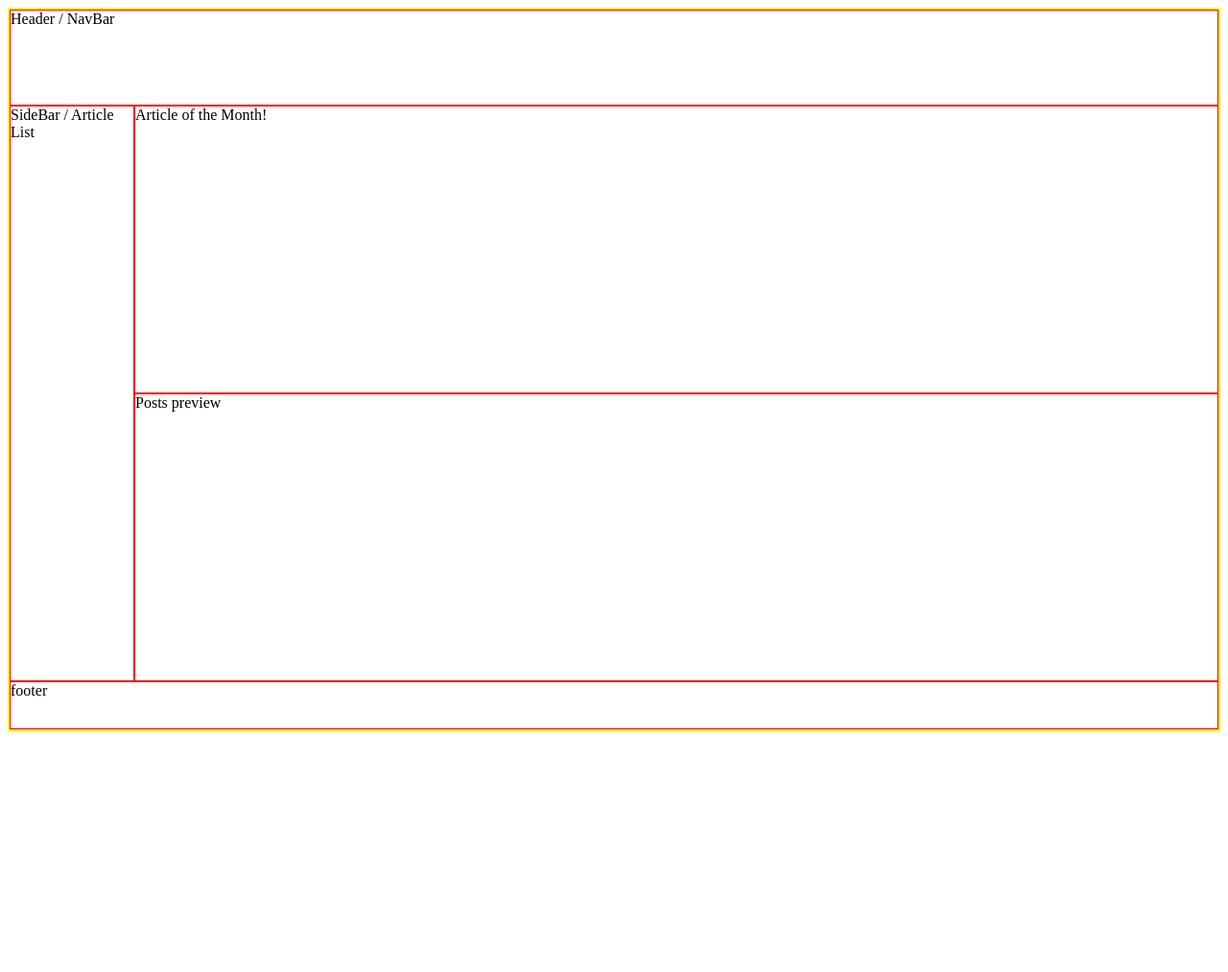
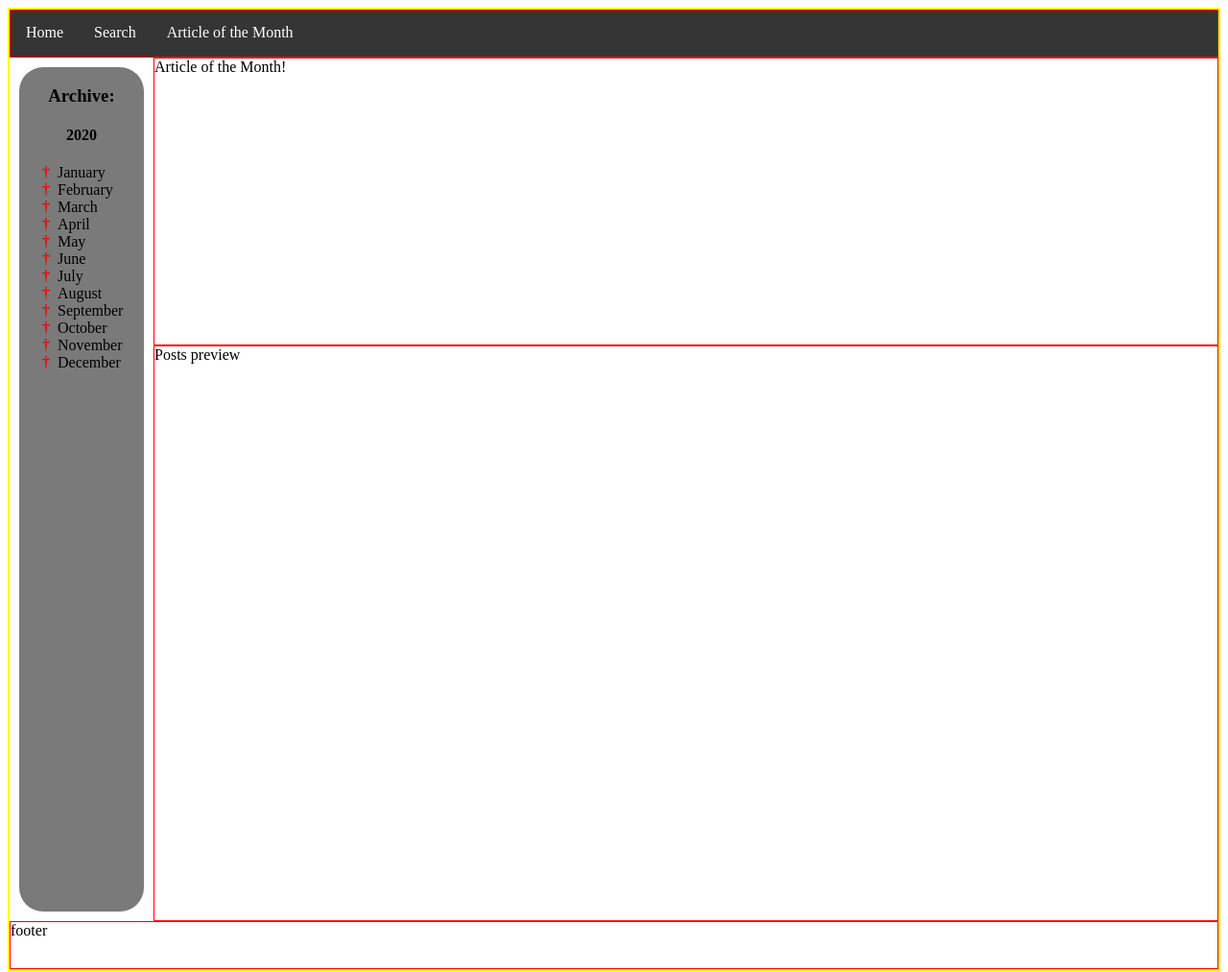
Before and after one commit to koziel101/Udacity-Front-End-Web-Developer, a plain HTML site: page Project 1 CSS and HTML/index.html in a window 1280 px wide. Shown: the whole page at 96% size. Before the commit the page ends 800 px from the top, so only its background shows below. Drawn offline with Linux system fonts and the light colour scheme.

Commit message:
Adding layout for the the article list

```diff
--- a/Project 1 CSS and HTML/CSS/index.css
+++ b/Project 1 CSS and HTML/CSS/index.css
@@ -3,38 +3,93 @@
     grid-template-columns: auto;
     grid-template-rows: 50px 50px 200px 500px 50px;
     grid-template-areas:
-      "nb nb nb nb nb nb"
-      "al al al al al al"
-      "am am am am am am"
-      "mn mn mn mn mn mn"
-      "ft ft ft ft ft ft";
+      "nb"
+      "al"
+      "am"
+      "mn"
+      "ft";
     border: 2px solid yellow;
 }
 
 .box{
     border: 1px solid red;
 }
+
+.navItem{
+    width: auto;
+    height: auto;
+    padding: 5px;
+    text-align: center;
+    padding: 14px 16px;
+    text-decoration: none;
+    color:white;
+}
+
 #navBar{
-grid-area: nb;
+    grid-area: nb;
+    display: flex;
+    flex-direction: row;
+    justify-content: flex-start;
+    background-color: rgb(53, 53, 53);
 }
+
+.navItem:hover{
+
+    background-color: rgb(0, 0, 0);
+}
+
 #articleList{
-grid-area: al;
+    grid-area: al;
+    background-color: rgb(122, 122, 122);
+    margin: 10px;
+    border-radius: 25px;
 }
+
+.centerText{
+    text-align: center;
+}
+
+.listItem{
+    text-decoration: none;
+    color: black;
+}
+
+.listItem:hover{
+    color: rgb(35, 38, 211);
+    text-decoration: underline;
+}
+
+ul {
+    list-style: none;
+  }
+
+  ul li::before {
+    content: "\2020";
+    color: red;
+    font-weight: bold;
+    display: inline-block;
+    width: 1em;
+    margin-left: -1em;
+  }
+
 #articleMonth{
-grid-area: am;
+    grid-area: am;
 }
+
 #postsPreview{
-grid-area: mn;
+    grid-area: mn;
 }
+
 #footer{
 grid-area: ft;
 }
 
+/* Screen bigger than 700px (web) */
 @media(min-width:700px){
     .mainContainer{
         display:grid;
-        grid-template-columns: 30px 100px;
-        grid-template-rows: 100px 300px 300px 50px;
+        grid-template-columns: 50px 100px;
+        grid-template-rows: 50px 300px 600px 50px;
         grid-template-areas:
         "nb nb nb nb nb nb"
         "al al am am am am"
--- a/Project 1 CSS and HTML/index.html
+++ b/Project 1 CSS and HTML/index.html
@@ -7,8 +7,29 @@
 </head>
 <body>
     <div class="mainContainer">
-        <div id="navBar" class="box" >Header / NavBar</div>
-        <div id="articleList" class="box">SideBar / Article List</div>
+        <div id="navBar" class="box">
+            <a href="index.html" class="navItem">Home</a>
+            <a href="" class="navItem">Search</a>
+            <a href="" class="navItem">Article of the Month</a>
+        </div>
+        <div id="articleList">
+            <h3 class="centerText">Archive:</h3>
+            <h4 class="centerText">2020</h4>
+            <ul>
+                <li><a href="" class="listItem">January</a></li>
+                <li><a href="" class="listItem">February</a></li>
+                <li><a href="" class="listItem">March</a></li>
+                <li><a href="" class="listItem">April</a></li>
+                <li><a href="" class="listItem">May</a></li>
+                <li><a href="" class="listItem">June</a></li>
+                <li><a href="" class="listItem">July</a></li>
+                <li><a href="" class="listItem">August</a></li>
+                <li><a href="" class="listItem">September</a></li>
+                <li><a href="" class="listItem">October</a></li>
+                <li><a href="" class="listItem">November</a></li>
+                <li><a href="" class="listItem">December</a></li>
+            </ul>
+        </div>
         <div id="articleMonth" class="box">Article of the Month!</div>
         <div id="postsPreview" class="box">Posts preview</div>
         <div id="footer" class="box">footer</div>
```
